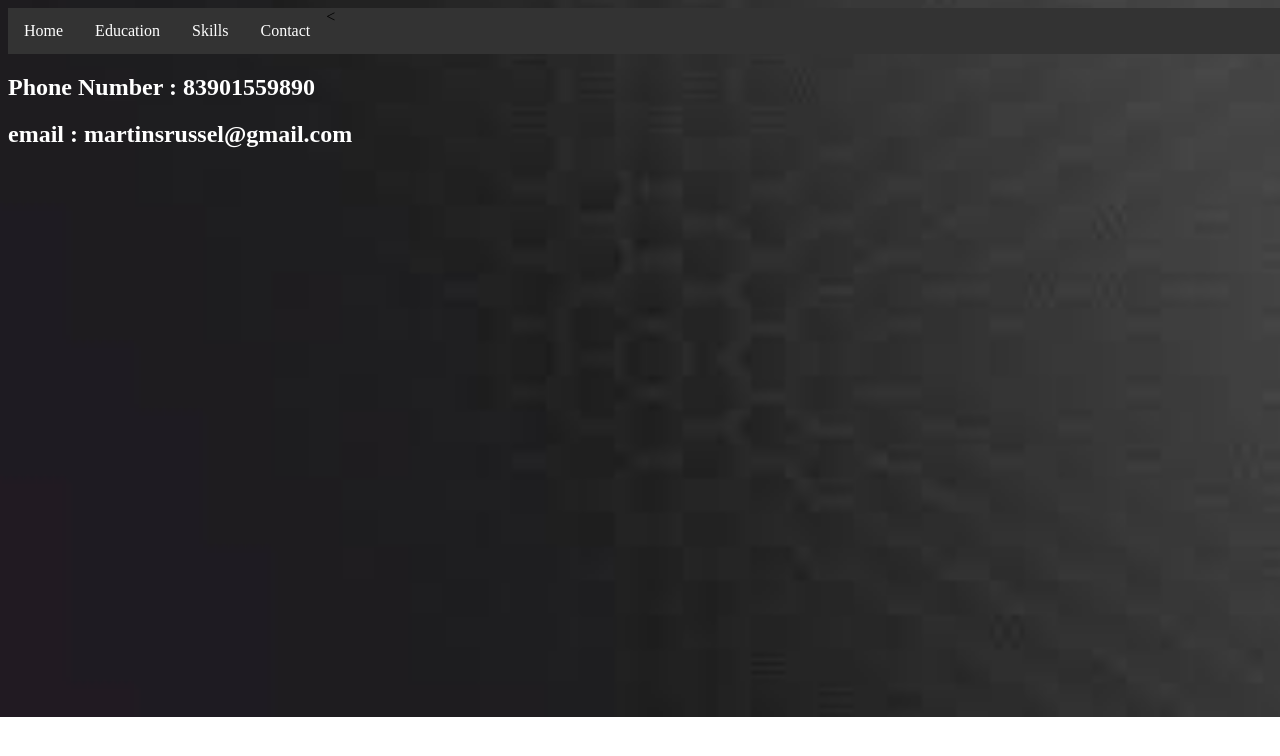
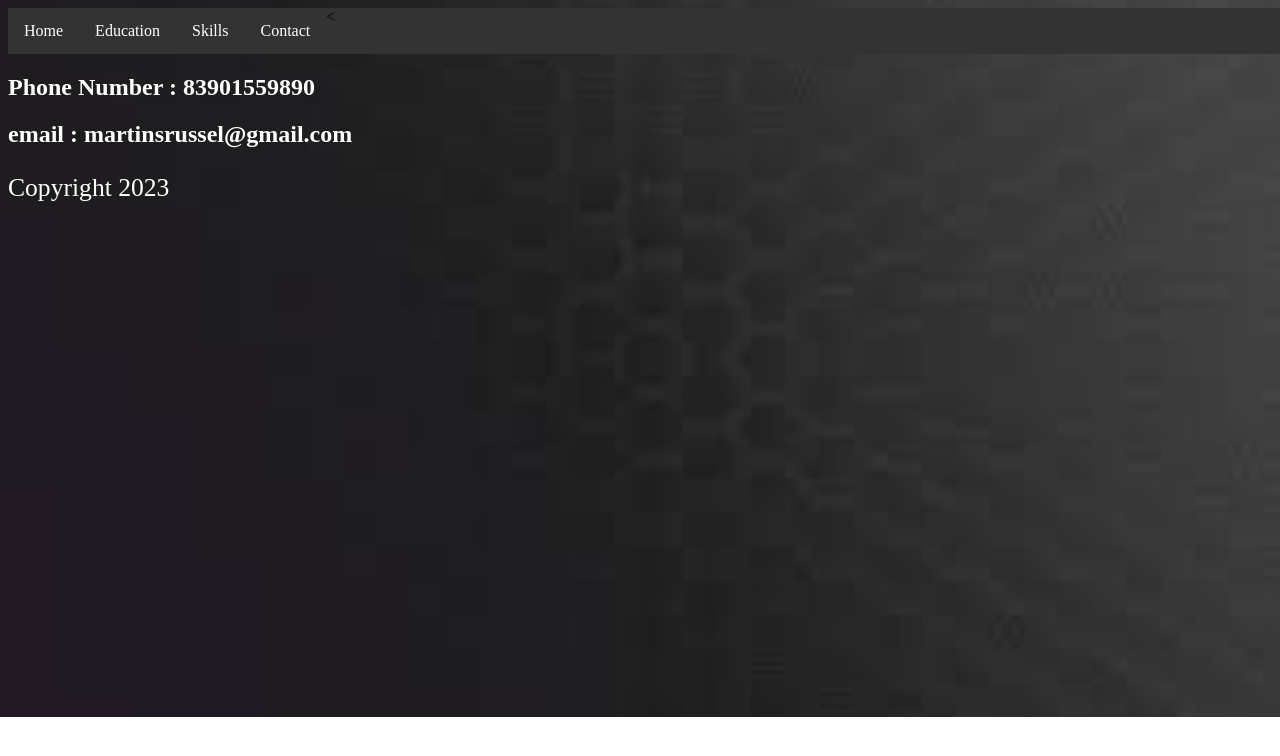
Before and after one commit to martin-rus/WebDevelopmentAssignment1, a plain HTML site: page contact.html in a window 1280 px wide. Drawn offline with Linux system fonts and the light colour scheme.

Commit message:
Added footers

```diff
--- a/contact.html
+++ b/contact.html
@@ -23,6 +23,10 @@
           <h2>email : martinsrussel@gmail.com </h2>
 
 
+        <footer>
+            <p style="color:white; font-size: 2vw; margin-left: 26% margin-top: -10%;">
+            Copyright 2023</p>
+        </footer>
 
 
     </body>
```
Also changed, not shown: Education.html (+4 -1 lines), main.html (+4 -1 lines), skills.html (+4 -1 lines).
